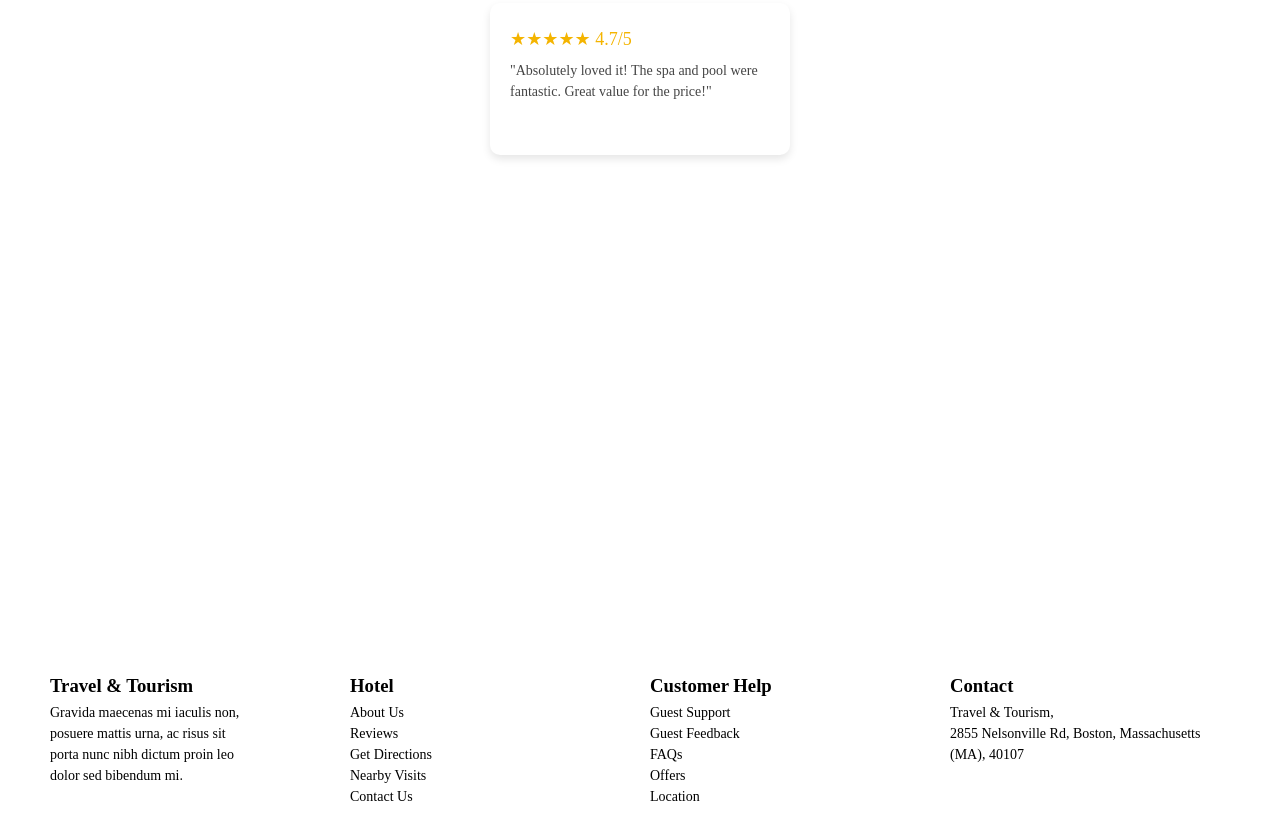
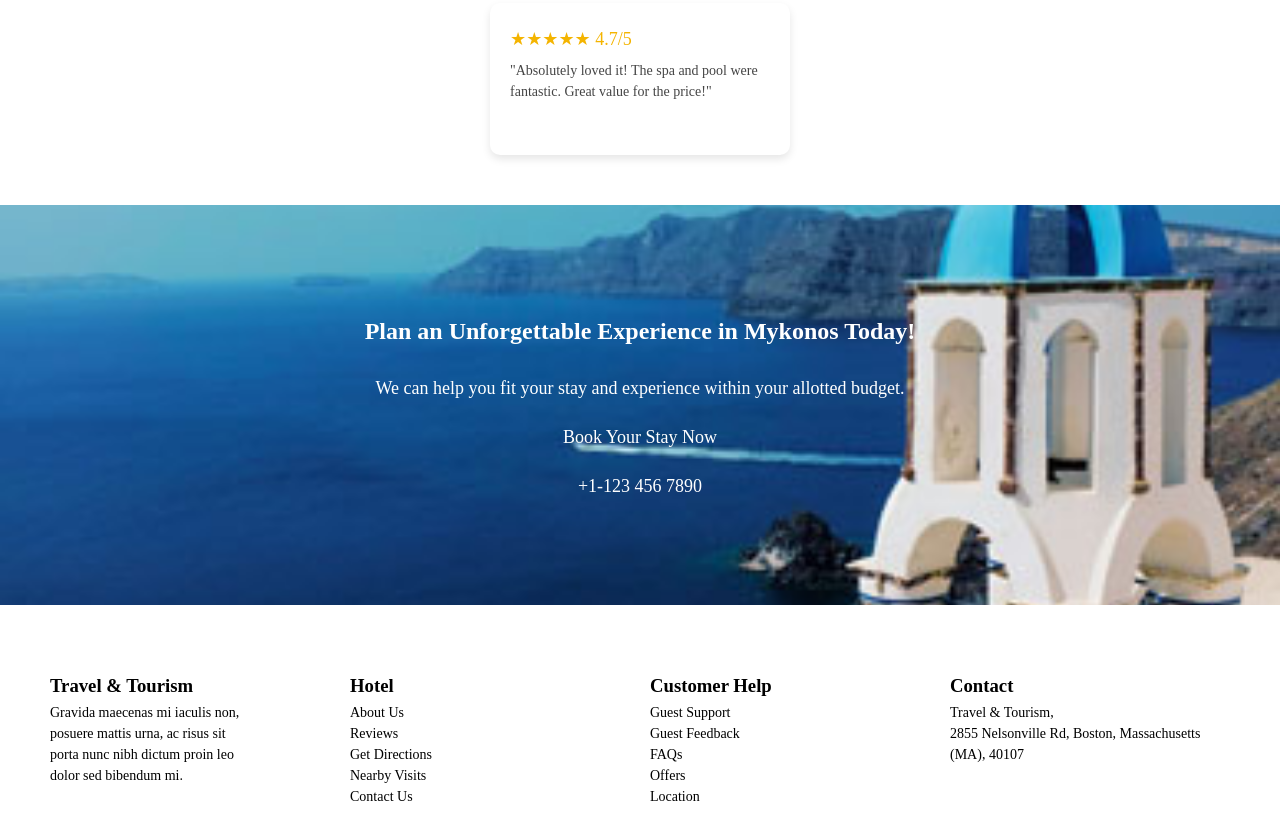
Before and after one commit to Shruti16032/TravelWebsite, a plain HTML site: page index.html in a window 1280 px wide. Shown: the part 3340-4180 px from the top of the page. Drawn offline with Linux system fonts and the light colour scheme; files whose address does not match are found by name.

Commit message:
Update index.html

```diff
--- a/index.html
+++ b/index.html
@@ -348,7 +348,7 @@
             color: white;
         }
         #last_img {
-            background: url('./image/gallery-6.jpg') no-repeat center center/cover;
+            background: url('./gallery-6.jpg') no-repeat center center/cover;
             width: 100%;
             height: 500px;
             height: 400px;
```
